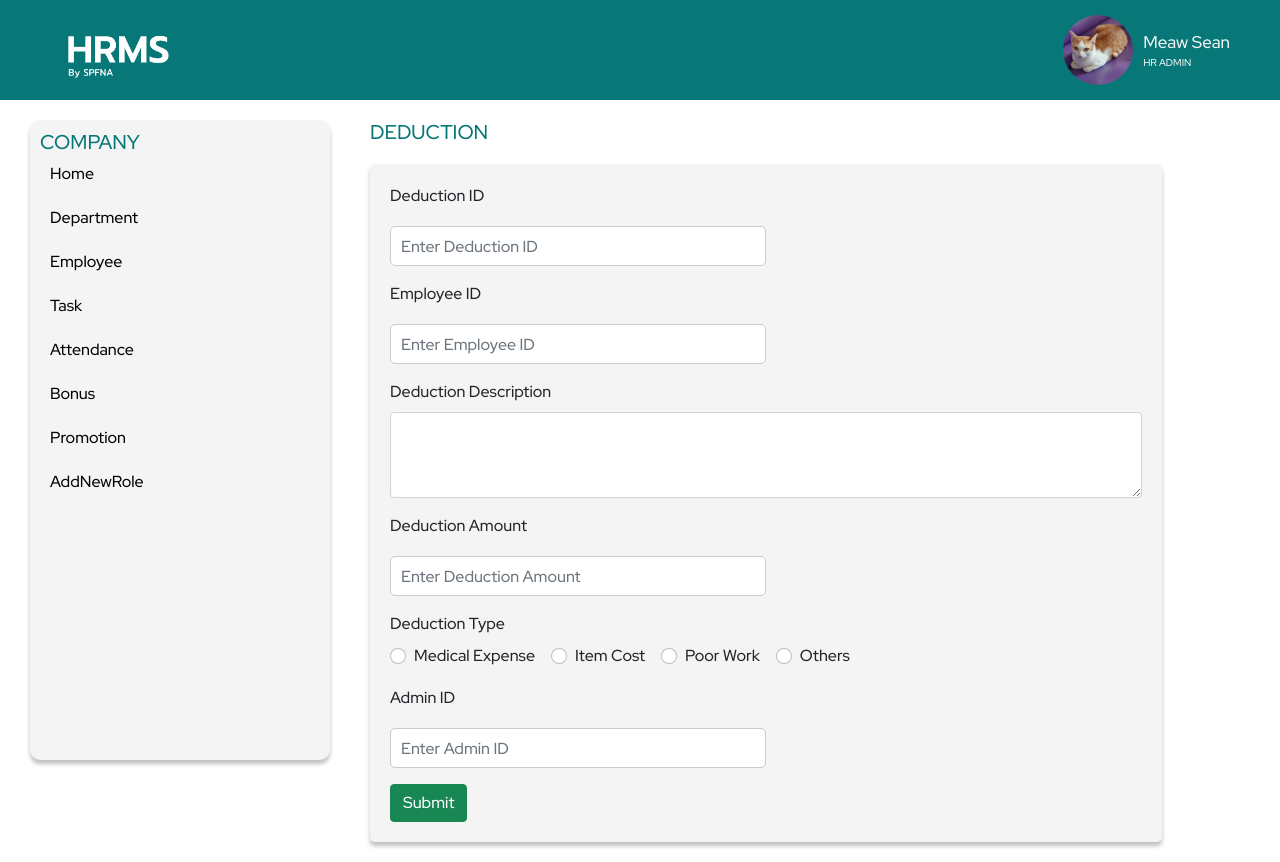
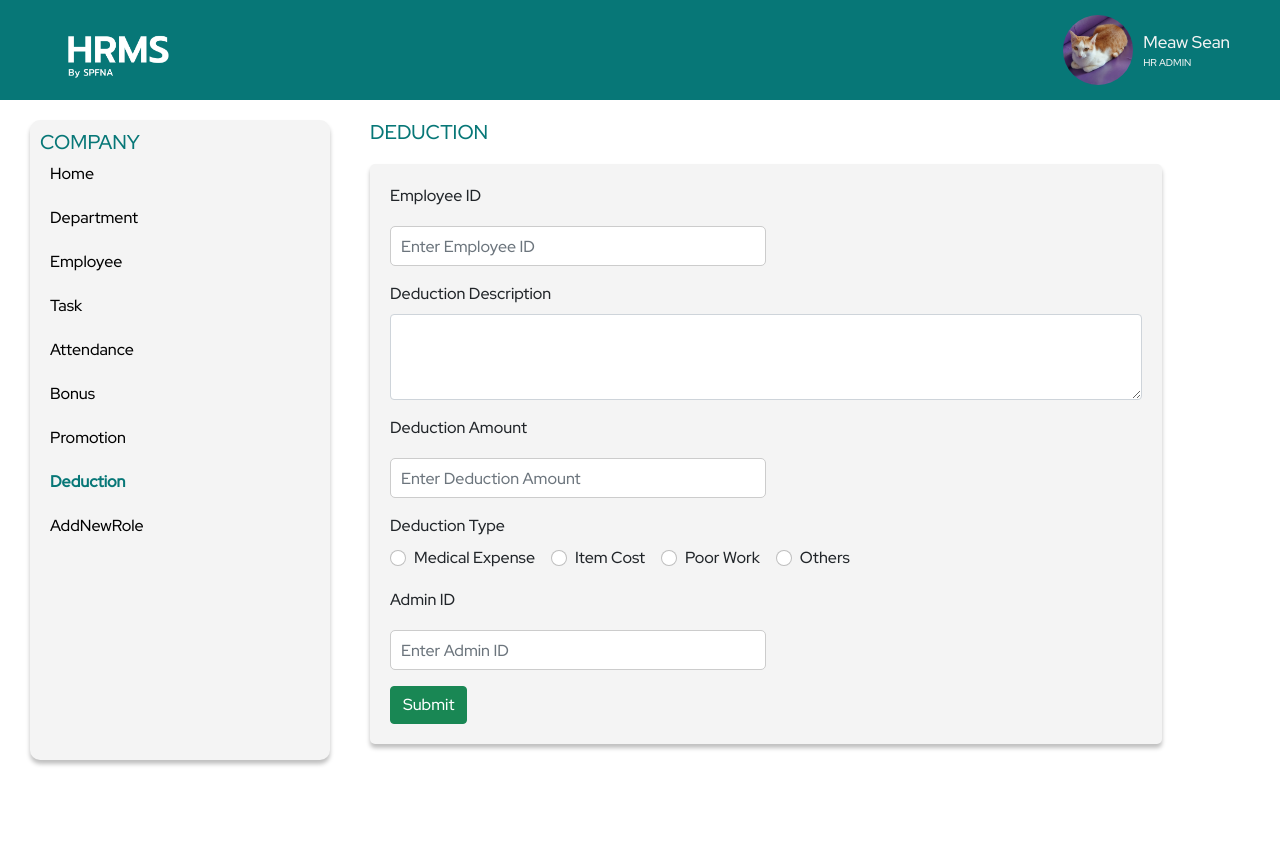
Before and after one commit to Nas-virat/HR_management, a React (Create React App) app in the folder frontend/: page /deduction in a window 1280 px wide. After the commit the page ends 800 px from the top, so only its background shows below. Built offline with nearby package versions, Linux system fonts and the light colour scheme.

Commit message:
modify the deduction

```diff
--- a/frontend/src/components/Sidebar.js
+++ b/frontend/src/components/Sidebar.js
@@ -28,6 +28,7 @@ const Sidebar = () => {
                 <SectionLink name="Attendance" to = '/attendance'/>
                 <SectionLink name="Bonus" to = '/bonus'/>
                 <SectionLink name="Promotion" to = '/promotion'/>
+                <SectionLink name="Deduction" to = '/deduction'/>
                 <SectionLink name="AddNewRole" to = '/addroles'/>
 
             </div>
--- a/frontend/src/screens/Admin/Deduction.js
+++ b/frontend/src/screens/Admin/Deduction.js
@@ -40,13 +40,6 @@ const Deduction = () => {
             <h5>DEDUCTION</h5>
             <div className='form'>
                 <Form>
-                    <Form.Group className="mb-3 " controlId="formDeductionID">
-                        <Form.Label>Deduction ID</Form.Label>
-                        <Form.Control className = "inputform" type="text" placeholder="Enter Deduction ID" defaultValue = {deductionid || ""}
-                            onChange = {e => setDeductionId(e.target.value)}
-                        />
-                    </Form.Group>
-
                     <Form.Group className="mb-3 " controlId="formEmployeeID">
                         <Form.Label>Employee ID</Form.Label>
                         <Form.Control className = "inputform" type="text" placeholder="Enter Employee ID" defaultValue={employeeid || ""}
```
